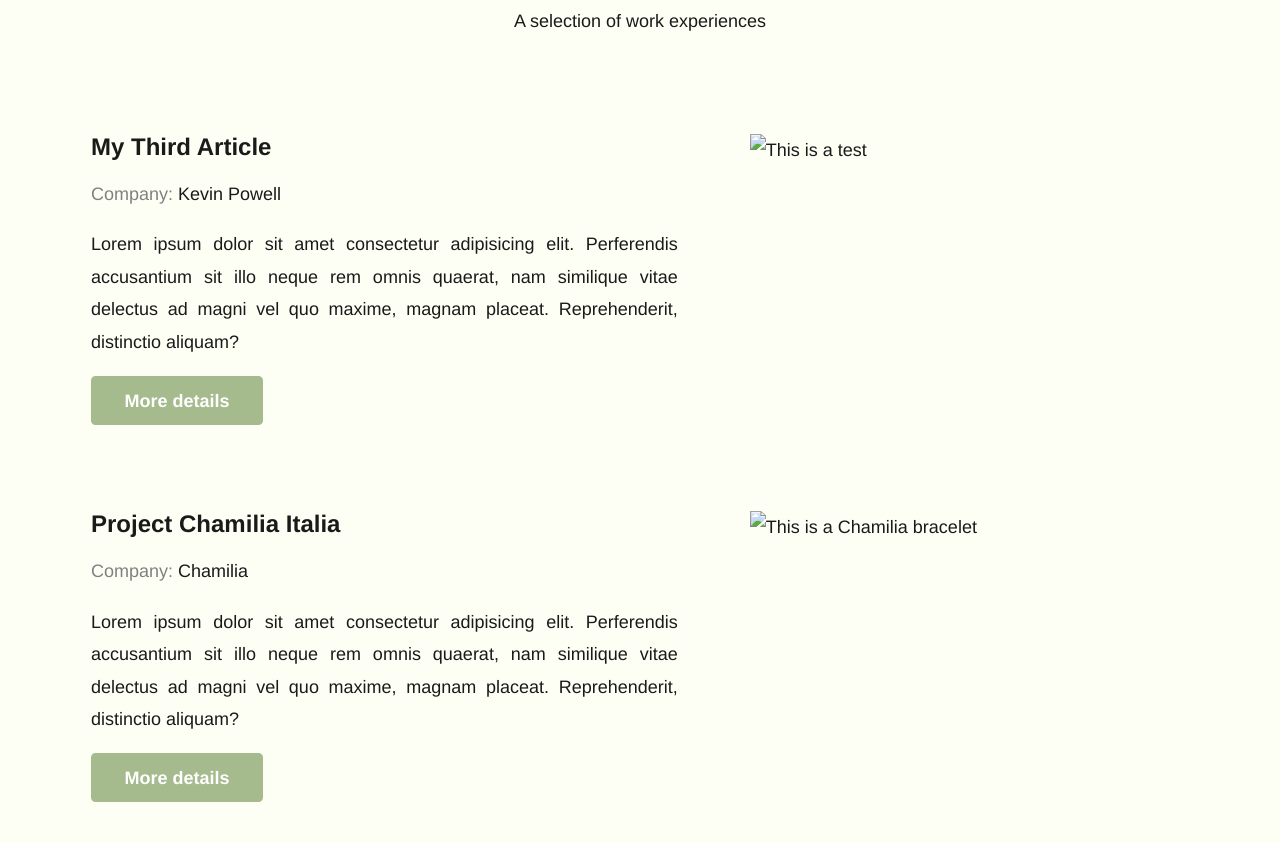
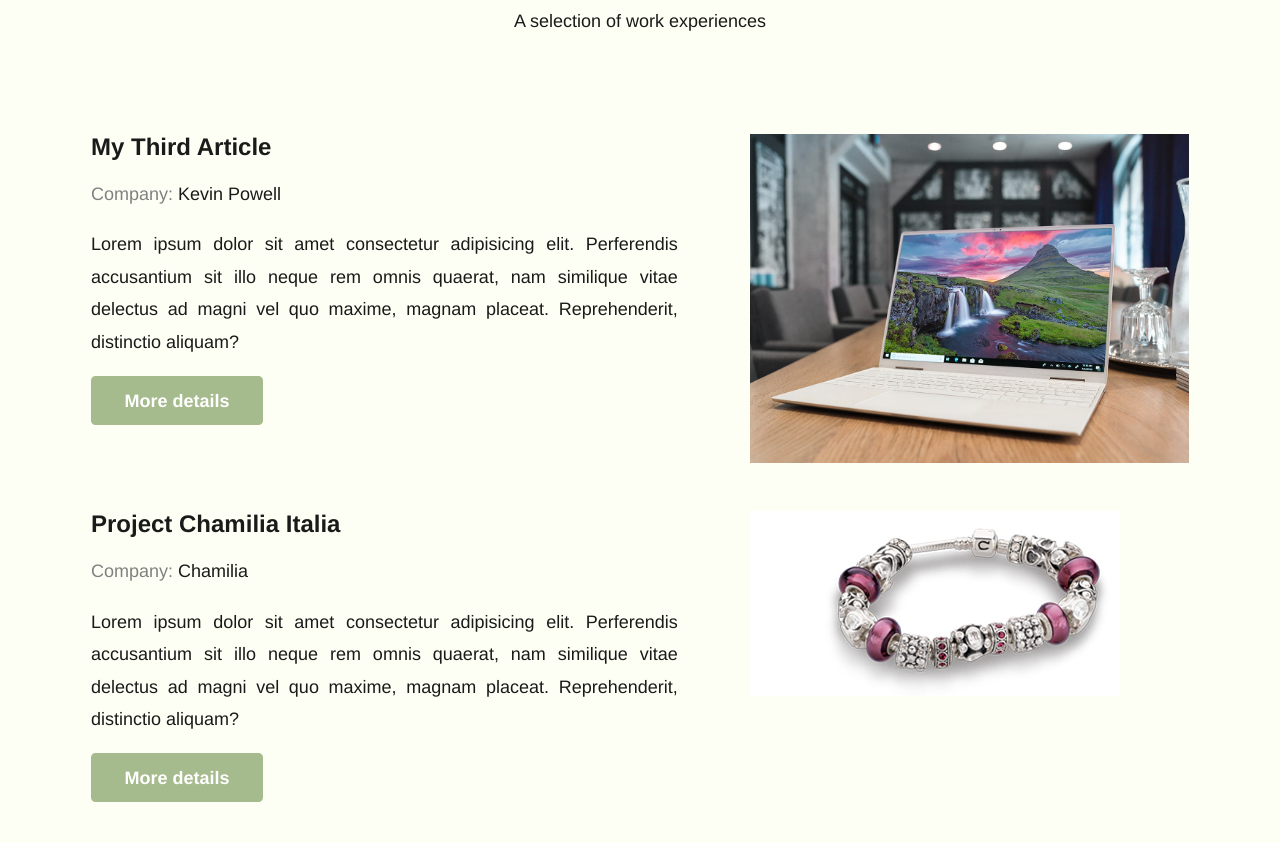
Before and after one commit to giacomosepe/11ty.giacomosepe.com, an Eleventy site: page src/index.njk in a window 1280 px wide. Shown: the part 1120-1963 px from the top of the page. Built offline with nearby package versions, Linux system fonts and the light colour scheme; Eleventy itself is replaced by a stand-in of ours; files that its build step writes are made by us from their sources.

Commit message:
put back the post varibale name

```diff
--- a/src/_includes/article_snippet.njk
+++ b/src/_includes/article_snippet.njk
@@ -1,5 +1,5 @@
 <article class="snippet">
-  <img src="{{post.data.title.image}}" alt="{{post.data.imageAlt}}" class="snippet__image">
+  <img src="{{post.data.image}}" alt="{{post.data.imageAlt}}" class="snippet__image">
   <h3 class="snippet__title"><a href="{{post.url}}">{{ post.data.title }} </a></h3>
  <p class="snippet__meta">Company: <span>{{post.data.company}}</span> <!-- on <span>{{post.date | postDate}}</span></p> -->
   <p class="snippet__body">{{post.data.description}}</p>
```
